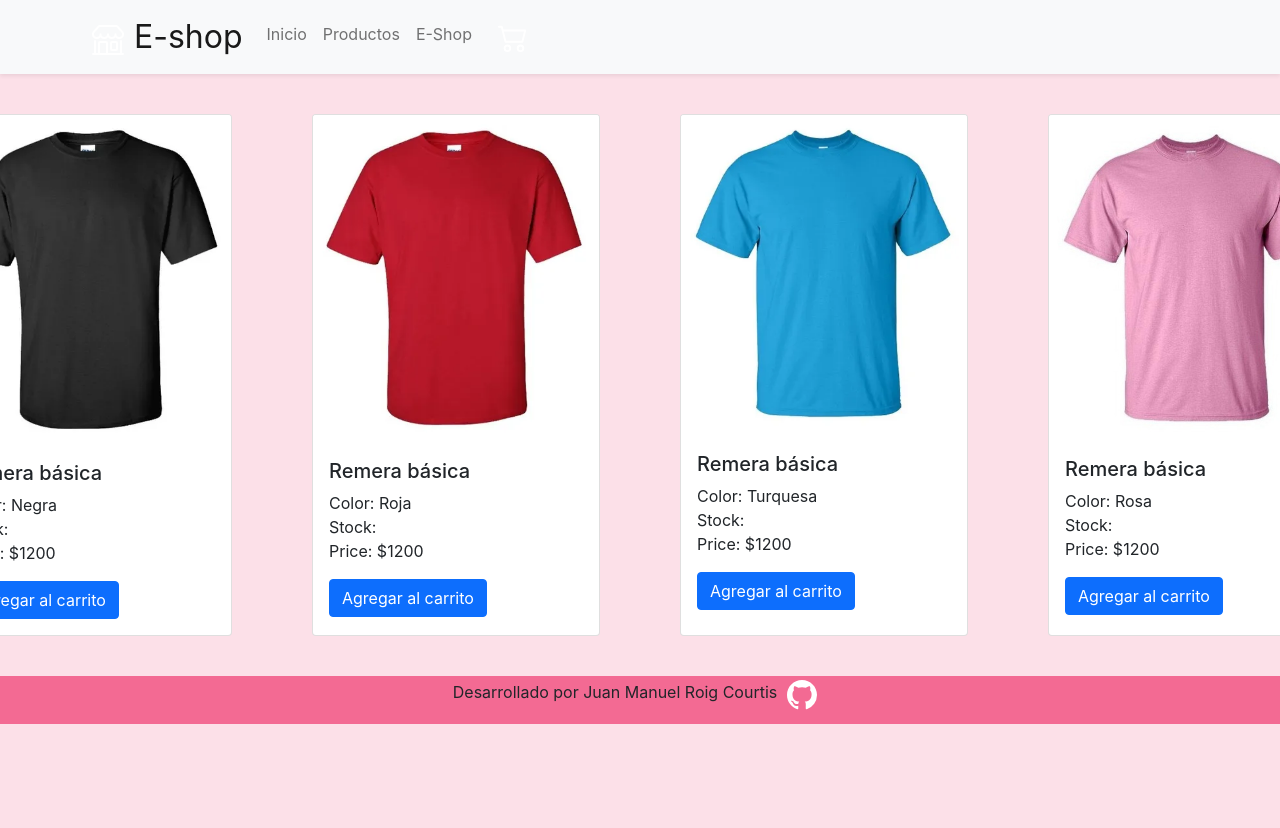
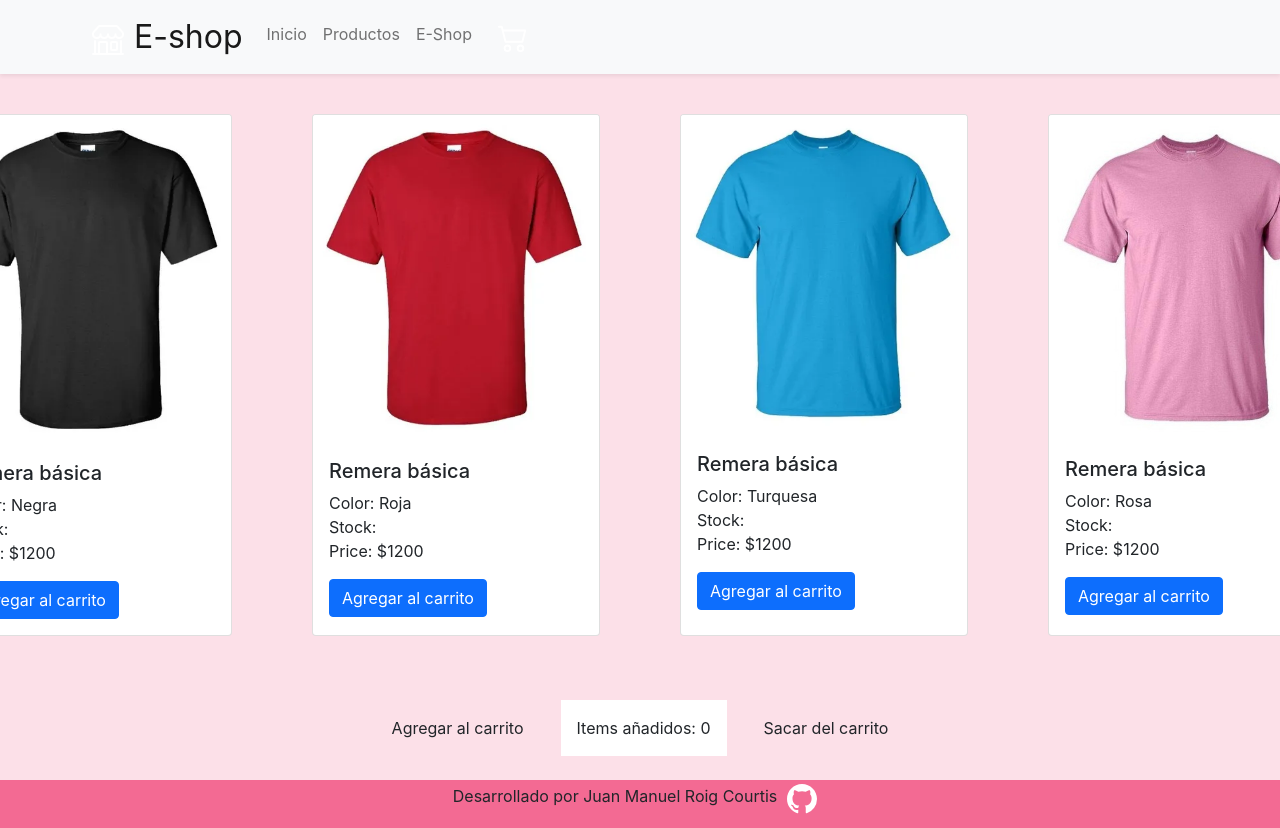
Before and after one commit to jmroigcourtis/eCommerce-RoigCourtis, a React (Create React App) app: page / in a window 1280 px wide. Shown: the top 828 px of the page. Before the commit the page ends 800 px from the top, so only its background shows below. Built offline with nearby package versions, Linux system fonts and the light colour scheme.

Commit message:
Subida desafio MAP Y PROMISE

```diff
--- a/src/ItemList/ItemList.jsx
+++ b/src/ItemList/ItemList.jsx
@@ -1,4 +1,5 @@
 import Item from "../Item/Items"
+import Iterate from "../Iterate/Iterate"
 
 const ItemList = ( {productos}) => {
     return (
@@ -6,6 +7,7 @@ const ItemList = ( {productos}) => {
             <div className="d-flex justify-content-center">
                     {productos.map((prods) => <Item key={prods.id} prods={prods}/> )}
             </div>
+            <Iterate/>
         </div>
     )
 }
```
